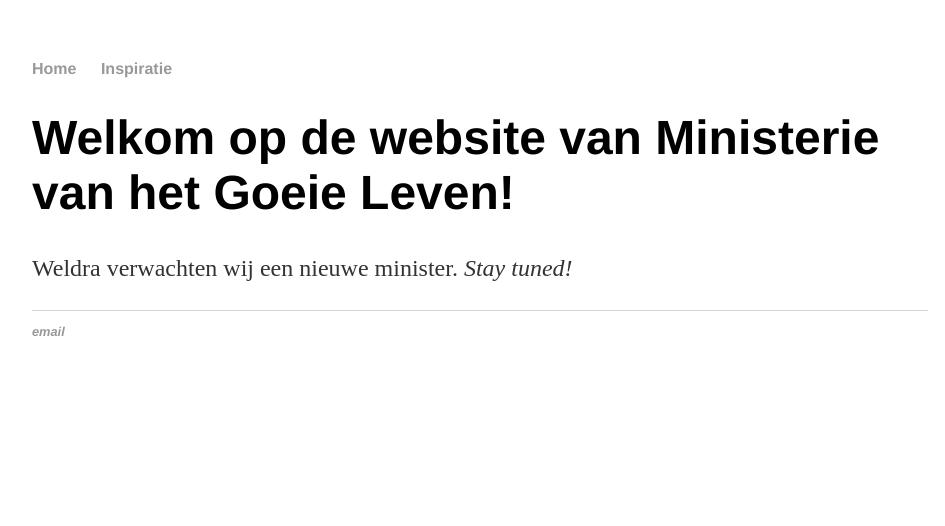
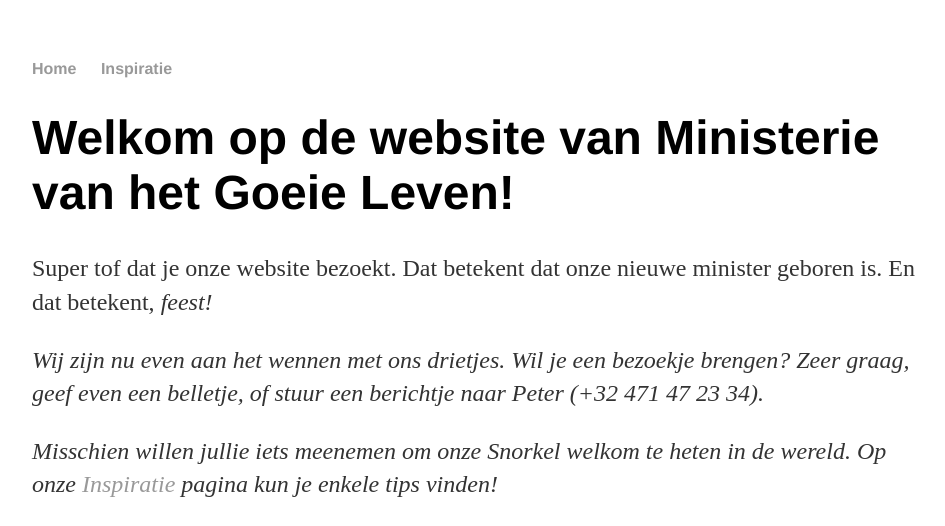
Before and after one commit to ministerievanhetgoeieleven/ministerievanhetgoeieleven.github.io, a Jekyll site: the page built from index.html, in a window 1280 px wide. Shown: the top 526 px of the page, without its empty margins (160-1105 px from the left). Built offline with Jekyll 4.4.1, drawn with Linux system fonts in a browser that asks for light colours; grey boxes are pictures that could not be loaded.

Commit message:
Updated start page

```diff
--- a/index.html
+++ b/index.html
@@ -4,5 +4,8 @@ title: Ministerie van het Goeie Leven
 ---
 <div class="blurb">
 	<h1>Welkom op de website van Ministerie van het Goeie Leven!</h1>
-	<p>Weldra verwachten wij een nieuwe minister. <em> Stay tuned! <em> <!--<a href="/about">Read more about my life...</a></p> -->
+	<p>Super tof dat je onze website bezoekt. Dat betekent dat onze nieuwe minister geboren is. En dat betekent, <em> feest! <em> <!--<a href="/about">Read more about my life...</a></p> -->
+	<p>Wij zijn nu even aan het wennen met ons drietjes. Wil je een bezoekje brengen? Zeer graag, geef even een belletje, of stuur een berichtje naar Peter (+32 471 47 23 34).
+	<p>Misschien willen jullie iets meenemen om onze Snorkel welkom te heten in de wereld. Op onze <a href='/Inspiratie'> Inspiratie </a> pagina kun je enkele tips vinden!
+	<p> <img src='mvgh.jpg' alt='Ministerie van het Goeie Leven' height='1160' width='870'>
 </div><!-- /.blurb -->
```
Also changed, not shown: 1 other file.
